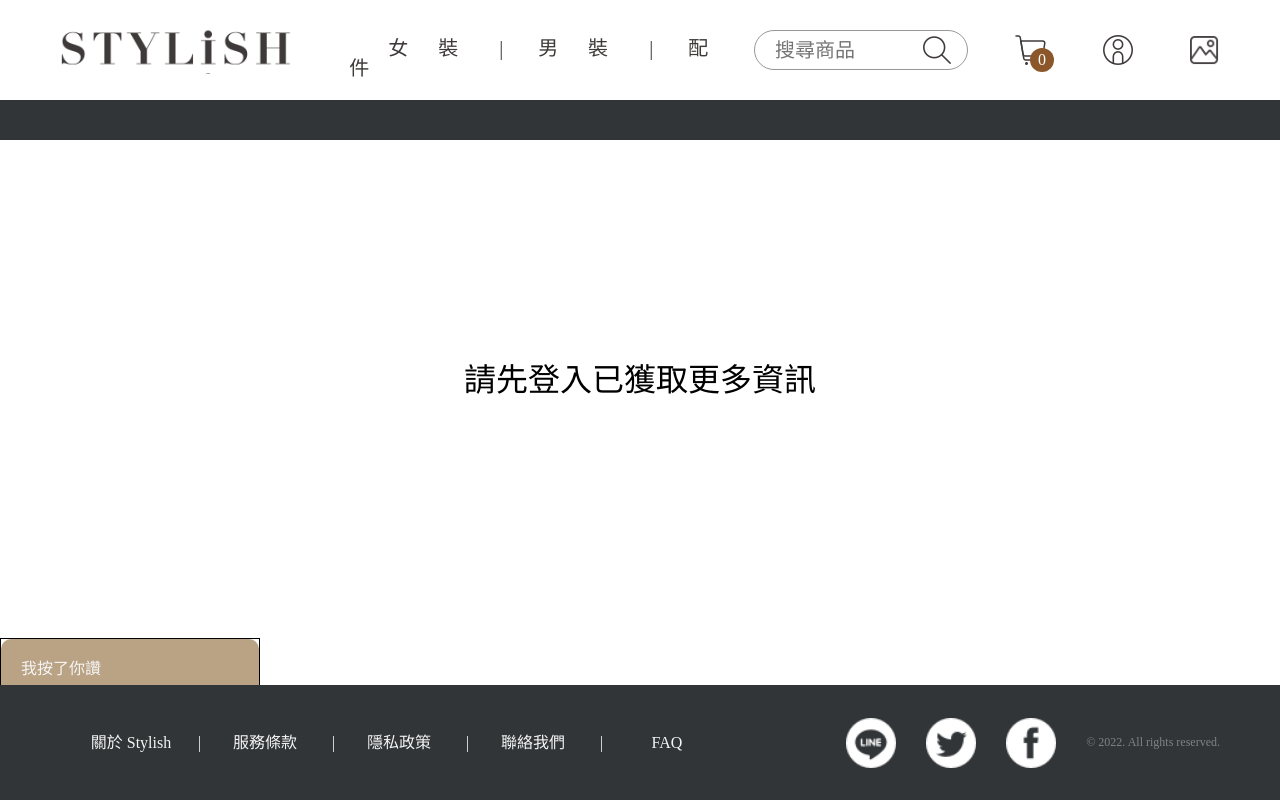
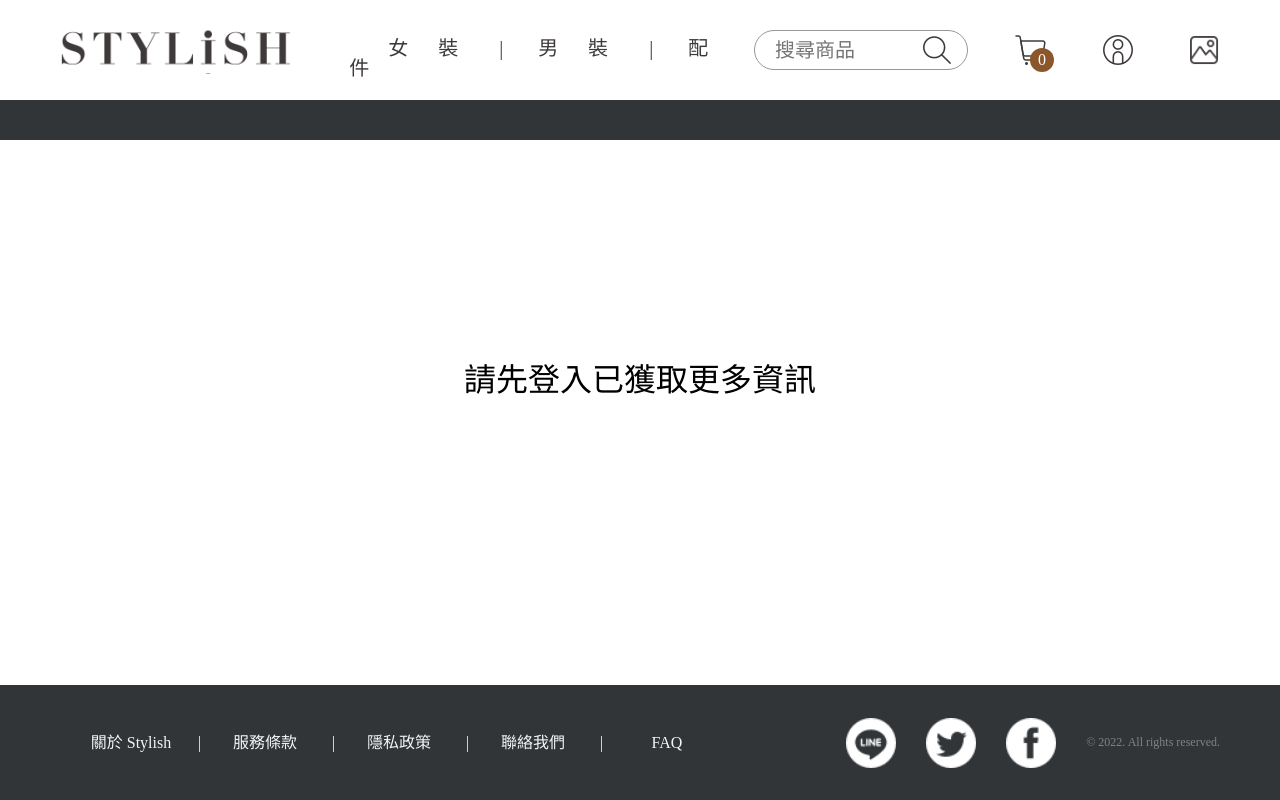
Before and after one commit to Jefflinxx/co-work-group6, a React (Create React App) app: page /social in a window 1280 px wide. Built offline with nearby package versions, Linux system fonts and the light colour scheme; a web font is replaced by a local one.

Commit message:
test notification

```diff
--- a/src/App.js
+++ b/src/App.js
@@ -128,19 +128,37 @@ function App() {
         extraHeaders: {
           Authorization: `Bearer ${JSON.parse(localStorage.jwtToken).token}`,
         },
+        transports: ["websocket"],
       });
       // message from server
       socket.current.on("liked", (msg) => {
         console.log("msg: ", msg);
-        setSocketLike(true);
+        // setSocketLike((prev) => {
+        //   prev.unshift({ id: msg.fromUserId, name: msg.fromUserName });
+        //   const a = [...prev];
+        //   return a;
+        // });
+        // setTimeout(() => {
+        //   setSocketLike((prev) => {
+        //     prev.pop();
+        //     const a = [...prev];
+        //     return a;
+        //   });
+        // }, 2000);
       });
       // notification from server
       socket.current.on("followed", (msg) => {
         console.log("msg: ", msg);
       });
     }
-  }, [socket]);
+  }, []);
 
+  const testarray = [
+    { id: 1, name: "a" },
+    { id: 2, name: "b" },
+    { id: 3, name: "c" },
+    { id: 4, name: "d" },
+  ];
   return (
     <CartContext.Provider value={cart}>
       <Reset />
@@ -149,9 +167,17 @@ function App() {
       <Outlet />
       <TestButton
         onClick={() => {
-          setSocketLike(!socketLike);
+          setSocketLike((prev) => {
+            prev.unshift({ id: 3, name: "c" });
+            const a = [...prev];
+            return a;
+          });
           setTimeout(() => {
-            setSocketLike(false);
+            setSocketLike((prev) => {
+              prev.pop();
+              const a = [...prev];
+              return a;
+            });
           }, 2000);
         }}
       >
--- a/src/components/Notification.js
+++ b/src/components/Notification.js
@@ -4,22 +4,33 @@ import styled from "styled-components";
 const NotificationWrapper = styled.div`
   position: fixed;
   width: 260px;
+  right: 0px;
   bottom: 100px;
   border: 1px solid black;
   display: flex;
   flex-wrap: wrap-reverse;
+  ${"" /* justify-content: flex-end; */}
 `;
 
 const NotificationDiv = styled.div`
   position: relative;
-  right: ${(props) => (props.$socketLike ? "0px" : "-100px")};
+  right: ${(props) => {
+    console.log(props.socketLike);
+    console.log(props.$on);
+    console.log(props.socketLike.includes(props.$on));
+
+    return props.socketLike.includes(props.$on) ? "0px" : "-100px";
+  }};
   width: 260px;
   height: 60px;
   background: #b19675e1;
   border-radius: 10px;
-  opacity: ${(props) => (props.$socketLike ? 1 : 0)};
+  opacity: ${(props) => (props.socketLike.includes(props.$on) ? 1 : 0)};
+  margin-top: ${(props) =>
+    props.socketLike.includes(props.$on) ? "10px" : "0px"};
+  margin-top: 20px;
 
-  transition: all 0.5s;
+  transition: all 1s;
 
   display: flex;
   align-items: center;
@@ -30,7 +41,13 @@ const NotificationDiv = styled.div`
 function Notification({ socketLike }) {
   return (
     <NotificationWrapper>
-      <NotificationDiv $socketLike={socketLike}>我按了你讚</NotificationDiv>
+      {socketLike.map((i) => {
+        return (
+          <NotificationDiv socketLike={socketLike} $on={i}>
+            {i.name}按了你讚
+          </NotificationDiv>
+        );
+      })}
     </NotificationWrapper>
   );
 }
--- a/src/pages/Social/Social.js
+++ b/src/pages/Social/Social.js
@@ -865,7 +865,7 @@ function Social() {
         "Content-Type": "application/json",
       },
       body: JSON.stringify({ post_id: postId, followed_id: followId }),
-      method: "POST",
+      method: "PATCH",
     });
 
     if (response.status === 200) {
@@ -922,6 +922,7 @@ function Social() {
         extraHeaders: {
           Authorization: `Bearer ${JSON.parse(localStorage.jwtToken).token}`,
         },
+        transports: ["websocket"],
       });
     }
 
--- a/src/pages/Social/test.css
+++ b/src/pages/Social/test.css
@@ -11,4 +11,5 @@
   background: rgba(0, 0, 0, 0.428);
   flex-direction: row;
   color:#555555;
+  background: #b19675e1;
 }
```
